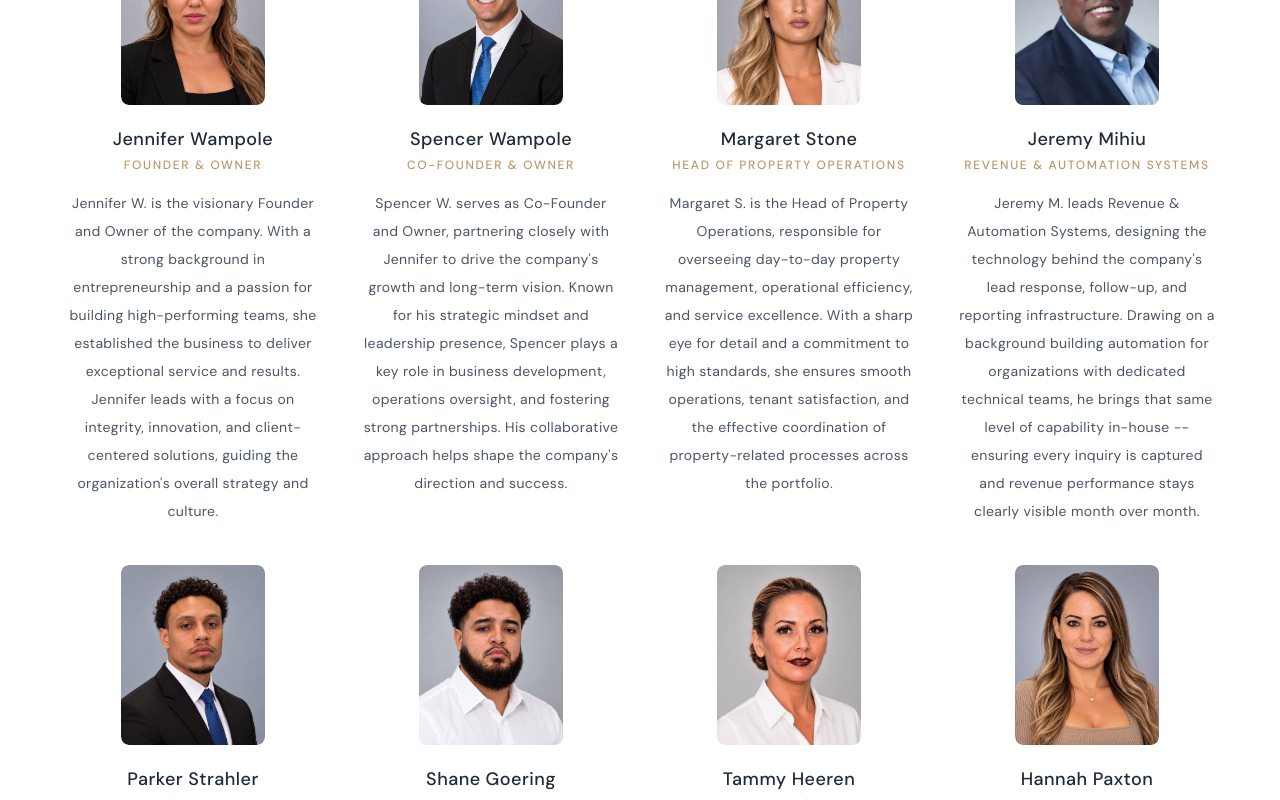
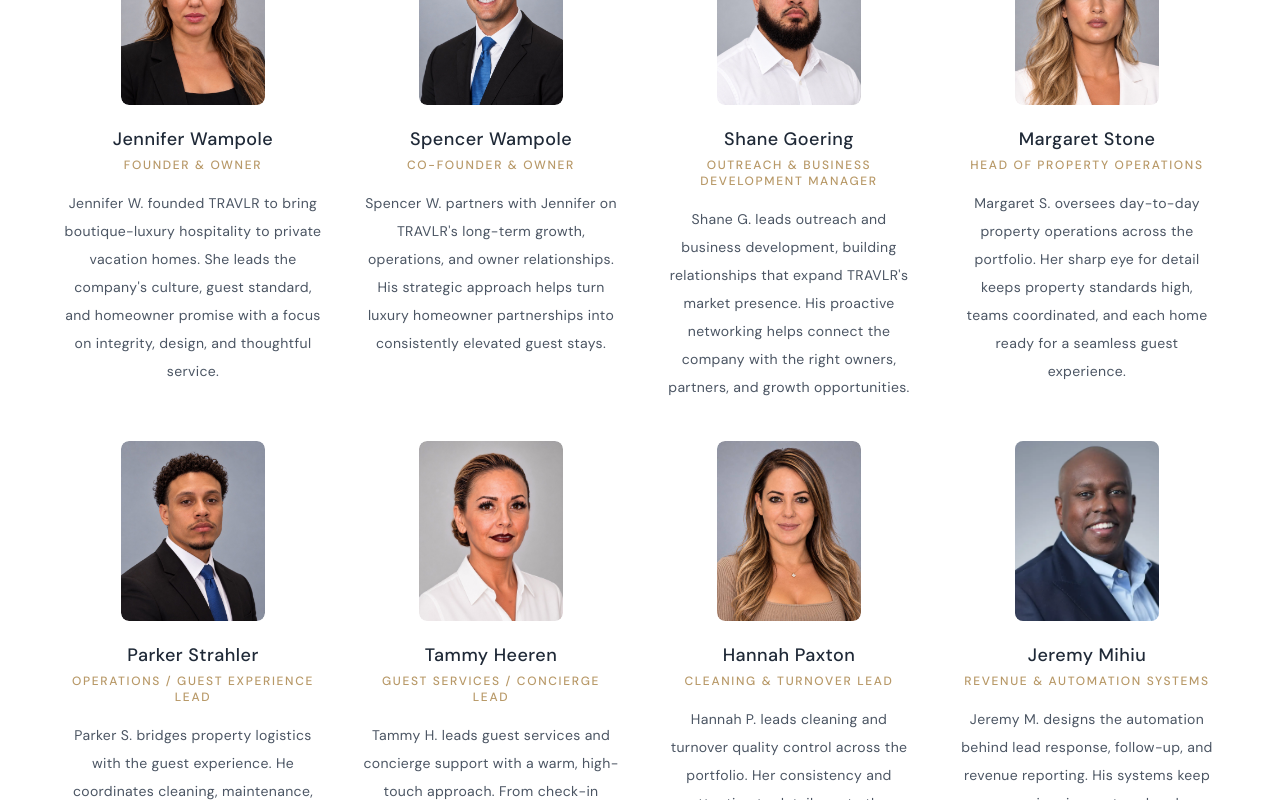
Before and after one commit to jwampole86/travlr-website, a React (Vite) app: page /About in a window 1280 px wide. Shown: the part 3840-4640 px from the top of the page. Built offline with nearby package versions, Linux system fonts and the light colour scheme; no server answers; a web font is replaced by a local one.

Commit message:
Refine team bios and ordering

```diff
--- a/src/pages/AboutReference.jsx
+++ b/src/pages/AboutReference.jsx
@@ -12,14 +12,14 @@ const sections = [
 ];
 
 const team = [
-  { name: "Jennifer Wampole", role: "Founder & Owner", image: "/team/margaret-s.jpg", bio: "Jennifer W. is the visionary Founder and Owner of the company. With a strong background in entrepreneurship and a passion for building high-performing teams, she established the business to deliver exceptional service and results. Jennifer leads with a focus on integrity, innovation, and client-centered solutions, guiding the organization's overall strategy and culture." },
-  { name: "Spencer Wampole", role: "Co-Founder & Owner", image: "/team/spencer-w.jpg", bio: "Spencer W. serves as Co-Founder and Owner, partnering closely with Jennifer to drive the company's growth and long-term vision. Known for his strategic mindset and leadership presence, Spencer plays a key role in business development, operations oversight, and fostering strong partnerships. His collaborative approach helps shape the company's direction and success." },
-  { name: "Margaret Stone", role: "Head of Property Operations", image: "/team/jennifer-w.jpg", bio: "Margaret S. is the Head of Property Operations, responsible for overseeing day-to-day property management, operational efficiency, and service excellence. With a sharp eye for detail and a commitment to high standards, she ensures smooth operations, tenant satisfaction, and the effective coordination of property-related processes across the portfolio." },
-  { name: "Jeremy Mihiu", role: "Revenue & Automation Systems", image: "/team/jeremy-mihiu.webp", zoom: 1.5, bio: "Jeremy M. leads Revenue & Automation Systems, designing the technology behind the company's lead response, follow-up, and reporting infrastructure. Drawing on a background building automation for organizations with dedicated technical teams, he brings that same level of capability in-house -- ensuring every inquiry is captured and revenue performance stays clearly visible month over month." },
-  { name: "Parker Strahler", role: "Operations / Guest Experience Lead", image: "/team/parker-strahler.jpg", bio: "Parker S. serves as the Operations & Guest Experience Lead, bridging the day-to-day logistics of running each property with the seamless experience every guest expects from TRAVLR. Parker works closely across the cleaning, maintenance, and guest services teams to ensure every handoff -- from check-out to turnover to check-in -- happens without a hitch. With a strong operational mindset and genuine focus on the guest's perspective, Parker helps turn behind-the-scenes coordination into the kind of effortless stay guests remember." },
-  { name: "Shane Goering", role: "Outreach & Business Development Manager", image: "/team/shane-goering-v2.jpg", bio: "Shane G. is the Outreach & Business Development Manager, focused on building relationships, expanding market presence, and driving new business opportunities. Through strategic networking, client engagement, and proactive outreach, Shane helps grow the company's reach and strengthen its position in the industry." },
-  { name: "Tammy Heeren", role: "Guest Services / Concierge Lead", image: "/team/tammy-heeren.jpg", bio: "Tammy H. is the Guest Services & Concierge Lead, dedicated to delivering the high-touch, personalized experience that defines every TRAVLR stay. From check-in coordination to round-the-clock guest support, Tammy ensures every guest interaction reflects the company's boutique-luxury standard. Her warm, attentive approach and genuine commitment to hospitality make every guest feel cared for from arrival to departure." },
-  { name: "Hannah Paxton", role: "Cleaning & Turnover Lead", image: "/team/hannah-paxton.jpg", bio: "Hannah P. is the Cleaning & Turnover Lead, responsible for maintaining the spotless, guest-ready standard every TRAVLR property is known for. She oversees cleaning crews and quality control between guest stays across the portfolio, ensuring every property is turned around efficiently without ever compromising on detail. Hannah's meticulous eye and dedication to consistency play a direct role in the exceptional first impression every guest experiences upon arrival." },
+  { name: "Jennifer Wampole", role: "Founder & Owner", image: "/team/margaret-s.jpg", bio: "Jennifer W. founded TRAVLR to bring boutique-luxury hospitality to private vacation homes. She leads the company's culture, guest standard, and homeowner promise with a focus on integrity, design, and thoughtful service." },
+  { name: "Spencer Wampole", role: "Co-Founder & Owner", image: "/team/spencer-w.jpg", bio: "Spencer W. partners with Jennifer on TRAVLR's long-term growth, operations, and owner relationships. His strategic approach helps turn luxury homeowner partnerships into consistently elevated guest stays." },
+  { name: "Shane Goering", role: "Outreach & Business Development Manager", image: "/team/shane-goering-v2.jpg", bio: "Shane G. leads outreach and business development, building relationships that expand TRAVLR's market presence. His proactive networking helps connect the company with the right owners, partners, and growth opportunities." },
+  { name: "Margaret Stone", role: "Head of Property Operations", image: "/team/jennifer-w.jpg", bio: "Margaret S. oversees day-to-day property operations across the portfolio. Her sharp eye for detail keeps property standards high, teams coordinated, and each home ready for a seamless guest experience." },
+  { name: "Parker Strahler", role: "Operations / Guest Experience Lead", image: "/team/parker-strahler.jpg", bio: "Parker S. bridges property logistics with the guest experience. He coordinates cleaning, maintenance, and guest service handoffs so every stay feels effortless from turnover to check-in." },
+  { name: "Tammy Heeren", role: "Guest Services / Concierge Lead", image: "/team/tammy-heeren.jpg", bio: "Tammy H. leads guest services and concierge support with a warm, high-touch approach. From check-in coordination to in-stay needs, she helps every guest feel cared for from arrival to departure." },
+  { name: "Hannah Paxton", role: "Cleaning & Turnover Lead", image: "/team/hannah-paxton.jpg", bio: "Hannah P. leads cleaning and turnover quality control across the portfolio. Her consistency and attention to detail create the spotless first impression guests expect when they walk through the door." },
+  { name: "Jeremy Mihiu", role: "Revenue & Automation Systems", image: "/team/jeremy-mihiu.webp", zoom: 1.5, bio: "Jeremy M. designs the automation behind lead response, follow-up, and revenue reporting. His systems keep every inquiry captured and performance visible month over month." },
 ];
 
 export default function AboutReference() {
```
